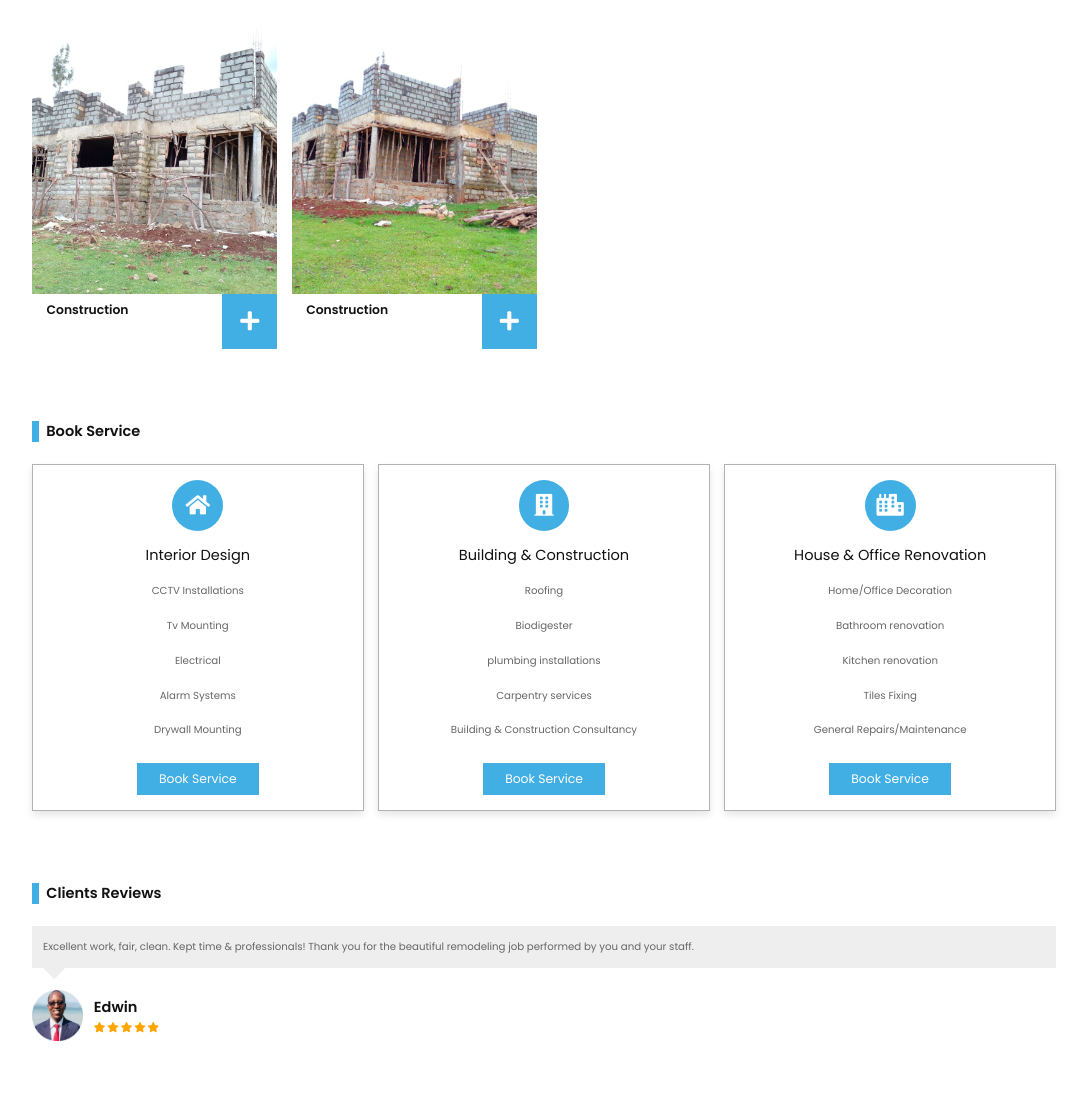
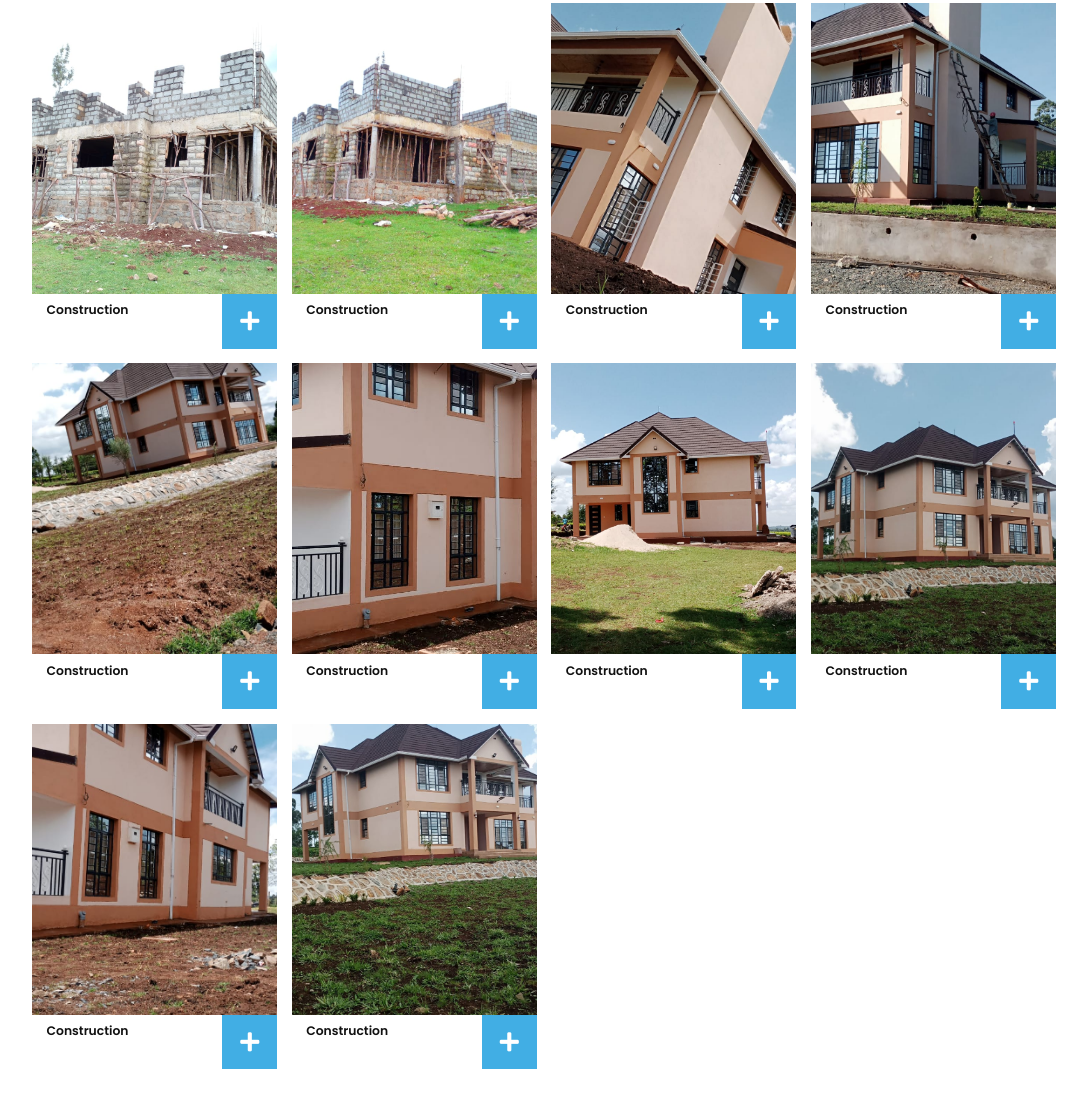
Before and after one commit to eyern/winitom, a plain HTML site: page index.html in a window 1280 px wide. Shown: the part 2504-3612 px from the top of the page, without its empty margins (96-1183 px from the left). Drawn offline with nearby package versions, Linux system fonts and the light colour scheme; some packages are replaced by stand-ins of ours; a script that the page names is missing.

Commit message:
links to port

```diff
--- a/index.html
+++ b/index.html
@@ -317,6 +317,94 @@
             <i class="fas fa-plus"></i>
           </div>
         </a>
+        <a href="images/project-11.jpg" class="box">
+          <div class="image">
+            <img src="images/project-11.jpg" alt="" />
+          </div>
+          <div class="content">
+            <div class="info">
+              <h3>Construction</h3>
+            </div>
+            <i class="fas fa-plus"></i>
+          </div>
+        </a>
+        <a href="images/project-12.jpg" class="box">
+          <div class="image">
+            <img src="images/project-12.jpg" alt="" />
+          </div>
+          <div class="content">
+            <div class="info">
+              <h3>Construction</h3>
+            </div>
+            <i class="fas fa-plus"></i>
+          </div>
+        </a>
+        <a href="images/project-13.jpg" class="box">
+          <div class="image">
+            <img src="images/project-13.jpg" alt="" />
+          </div>
+          <div class="content">
+            <div class="info">
+              <h3>Construction</h3>
+            </div>
+            <i class="fas fa-plus"></i>
+          </div>
+        </a>
+        <a href="images/project-14.jpg" class="box">
+          <div class="image">
+            <img src="images/project-14.jpg" alt="" />
+          </div>
+          <div class="content">
+            <div class="info">
+              <h3>Construction</h3>
+            </div>
+            <i class="fas fa-plus"></i>
+          </div>
+        </a>
+        <a href="images/project-15.jpg" class="box">
+          <div class="image">
+            <img src="images/project-15.jpg" alt="" />
+          </div>
+          <div class="content">
+            <div class="info">
+              <h3>Construction</h3>
+            </div>
+            <i class="fas fa-plus"></i>
+          </div>
+        </a>
+        <a href="images/project-16.jpg" class="box">
+          <div class="image">
+            <img src="images/project-16.jpg" alt="" />
+          </div>
+          <div class="content">
+            <div class="info">
+              <h3>Construction</h3>
+            </div>
+            <i class="fas fa-plus"></i>
+          </div>
+        </a>
+        <a href="images/project-17.jpg" class="box">
+          <div class="image">
+            <img src="images/project-17.jpg" alt="" />
+          </div>
+          <div class="content">
+            <div class="info">
+              <h3>Construction</h3>
+            </div>
+            <i class="fas fa-plus"></i>
+          </div>
+        </a>
+        <a href="images/project-18.jpg" class="box">
+          <div class="image">
+            <img src="images/project-18.jpg" alt="" />
+          </div>
+          <div class="content">
+            <div class="info">
+              <h3>Construction</h3>
+            </div>
+            <i class="fas fa-plus"></i>
+          </div>
+        </a>
       </div>
     </section>
 
```
